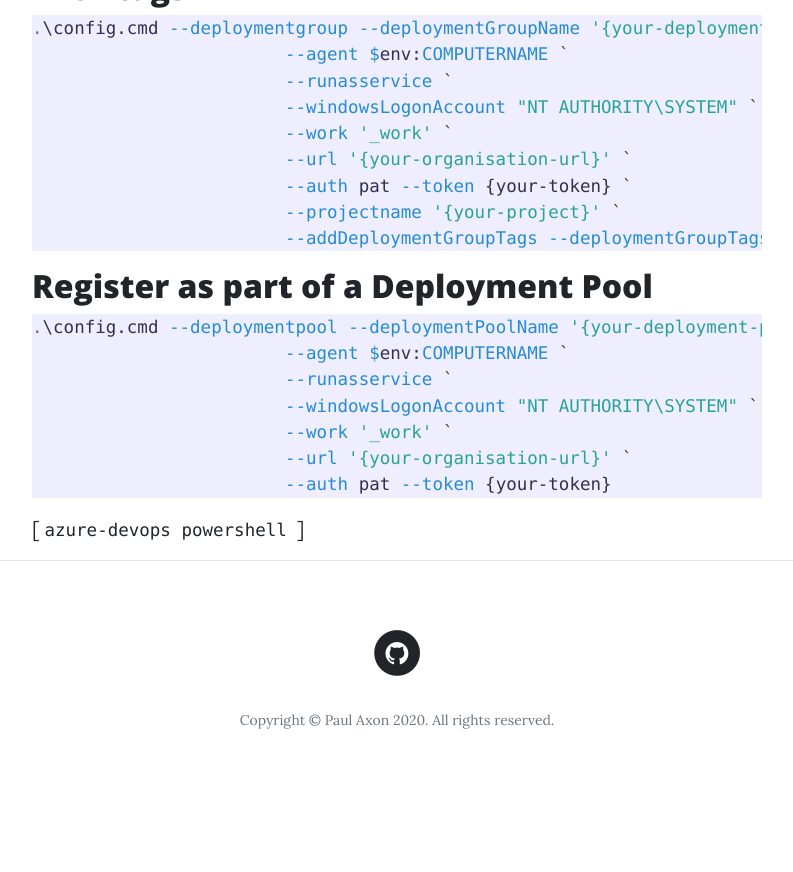
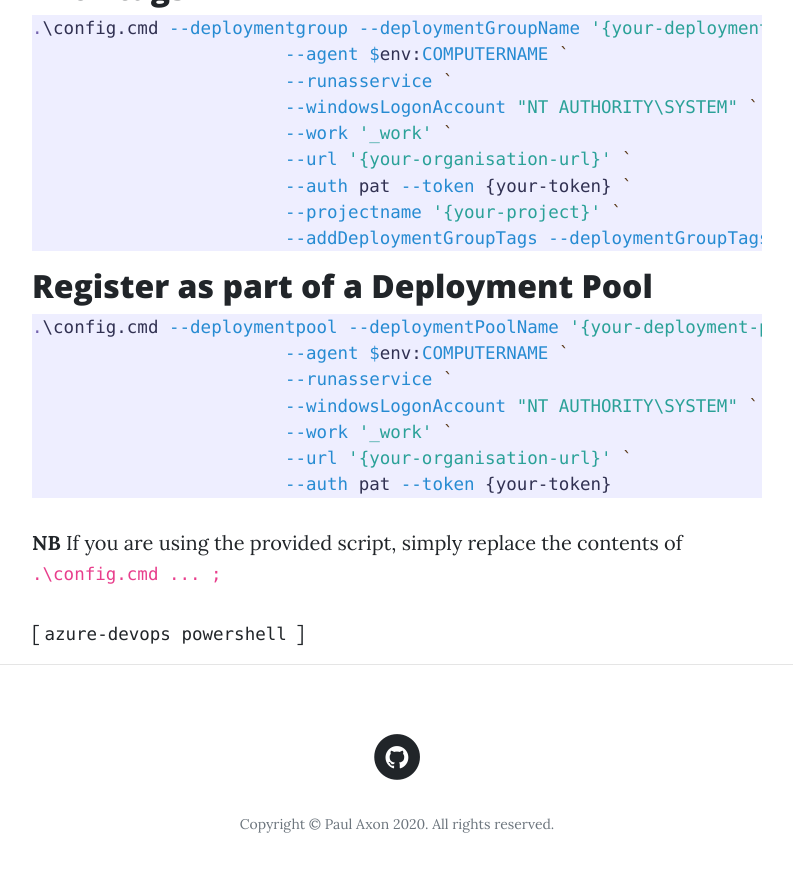
Before and after one commit to paxdev/paxdev.github.io, a Jekyll site: the page built from _posts/2020-01-23-Register-Azure-Deployment-Agents.md, in a window 1280 px wide and 900 px high, scrolled down 988 px. Shown: the top 872 px of the window, without its empty margins (243-1036 px from the left). Built offline with Jekyll 4.4.1, drawn with Linux system fonts in a browser that asks for light colours; our own code applies the rules of GitHub Pages for plain Markdown files; before the commit the page ends 1784 px from its top, so only the background shows below that.

Commit message:
Update 2020-01-23-Register-Azure-Deployment-Agents.md

````diff
--- a/_posts/2020-01-23-Register-Azure-Deployment-Agents.md
+++ b/_posts/2020-01-23-Register-Azure-Deployment-Agents.md
@@ -39,3 +39,6 @@
 			--url '{your-organisation-url}' `
 			--auth pat --token {your-token}
 ```
+
+**NB**
+If you are using the provided script, simply replace the contents of `.\config.cmd ... ;`
````
